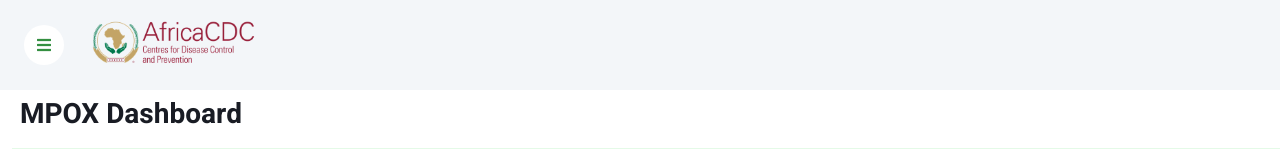
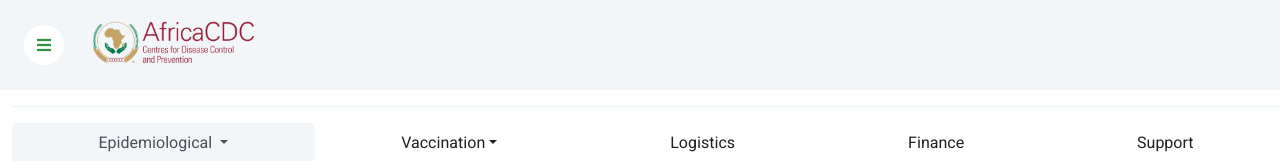
Before and after one commit to agabaandre/dhis2_login, a website: page index.html in a window 1280 px wide. Shown: the top 161 px of the page. Drawn offline with nearby package versions, Linux system fonts and the light colour scheme.

```diff
--- a/index.html
+++ b/index.html
@@ -34,7 +34,7 @@
             <!-- Navbar End -->
 
             <div class="container-fluid mb-5">
-                <h3 class="pt-2 px-2">MPOX Dashboard</h3>
+
 
                 <!-- Tab Menu Start -->
                  <hr style="color:#92e99e;">
```
